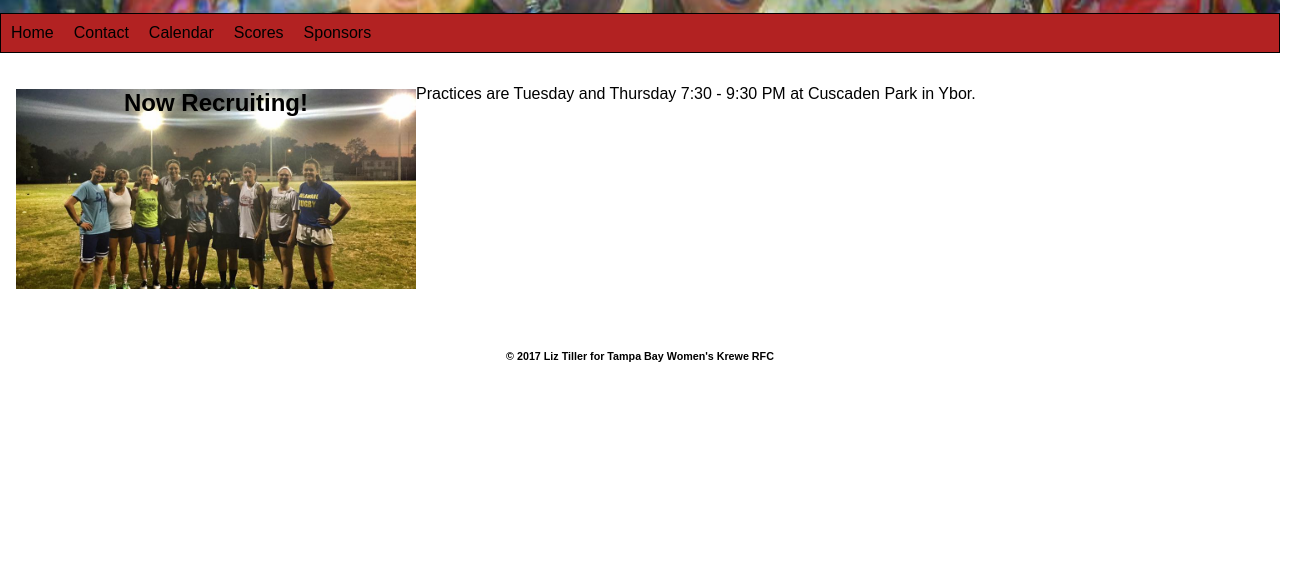
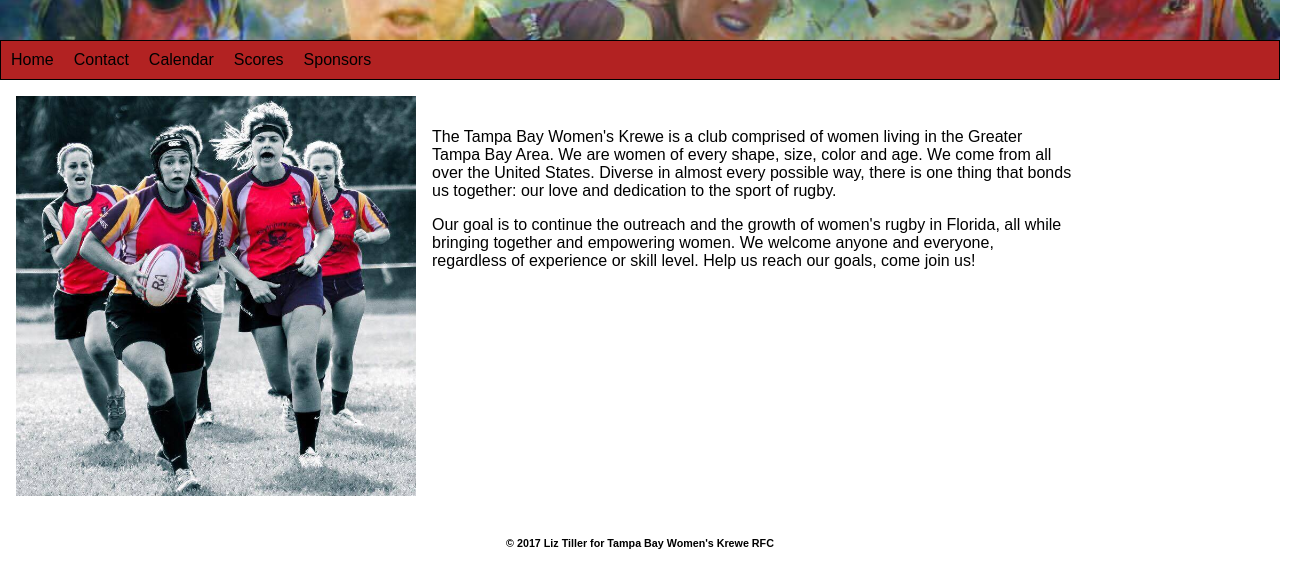
Before and after one commit to lizthrilla/womenskrewe, a React app: page / in a window 1280 px wide. Shown: the part 237-824 px from the top of the page, 1312 px wide, since content can reach past the window. Before the commit the page ends 800 px from the top, so only its background shows below. Built offline with nearby package versions, Linux system fonts and the light colour scheme; some packages are replaced by stand-ins of ours; a web font is replaced by a local one.

Commit message:
grey image added

```diff
--- a/src/components/App.js
+++ b/src/components/App.js
@@ -1,9 +1,11 @@
 import React, { Component } from 'react'
+
+import Recruit from './recruit'
 
 class App extends Component {
 
   render () {
-    return <div className='root'>
+    return <div className='.layout'>
       <div className='header'>
         <h1>Tampa Bay Women's Krewe RFC </h1>
       </div>
@@ -16,11 +18,7 @@ class App extends Component {
           <li>Sponsors</li>
         </ul>
       </nav>
-      <div className='recruit'>
-        <h2>Now Recruiting!</h2>
-        <p> Practices are Tuesday and Thursday 7:30 - 9:30 PM at Cuscaden Park in Ybor. </p>
-        <div className='practice' />
-      </div>
+      <Recruit />
       <div className='contact' />
       <div className='calendar' />
       <div className='scores' />
--- /dev/null
+++ b/src/components/recruit.js
@@ -0,0 +1,17 @@
+import React, { Component } from 'react'
+
+class Recruit extends Component {
+
+  render () {
+    return <div className='recruit'>
+      <div className='join' />
+      <div className='about'>
+        <p> The Tampa Bay Women's Krewe is a club comprised of women living in the Greater Tampa Bay Area. We are women of every shape, size, color and age. We come from all over the United States. Diverse in almost every possible way, there is one thing that bonds us together: our love and dedication to the sport of rugby. </p>
+
+        <p>Our goal is to continue the outreach and the growth of women's rugby in Florida, all while bringing together and empowering women. We welcome anyone and everyone, regardless of experience or skill level. Help us reach our goals, come join us!</p>
+      </div>
+    </div>
+  }
+}
+
+export default Recruit
--- a/src/styles/screen.scss
+++ b/src/styles/screen.scss
@@ -6,6 +6,7 @@ $base-font-family: sans-serif;
 
 html {
   text-size-adjust: 100%;
+  height: 100%;
 }
 
 body {
@@ -13,6 +14,20 @@ body {
 
   margin: 0;
   font: $base-text-size / 1 $base-font-family;
+}
+
+body,
+#root,
+.layout {
+  min-height: 100vh;
+}
+
+main {
+  max-width: 760px;
+  margin: 1em auto;
+  padding: 1em;
+  flex: 1;
+}
 
 nav {
   ul {
@@ -33,12 +48,12 @@ body {
     }
   }
 }
-}
 
-.root {
+.layout {
   display: flex;
   flex-direction: column;
   text-align: center;
+}
 
 .header {
   background-image: url('./montage.jpg');
@@ -59,16 +74,25 @@ body {
 
 .recruit {
   display: flex;
-    margin: 1em;
+  padding: 1em;
+  width: 100%;
 
-    h2 {
-      background-image: url('./practice.jpg');
-      height: 200px;
+  .join {
+    height: 400px;
     width: 400px;
+    background-image: url('./zombieRuggers.jpg');
+    background-position: center;
     background-size: cover;
     background-repeat: no-repeat;
-      background-position: center;
+  }
+
+  .about {
+    width: 50%;
+    flex-direction: column;
+    padding: 1em;
   }
 }
 
+footer {
+  text-align: center;
 }
```
Also changed, not shown: src/styles/joinNow2.jpg (renamed from krewepics/joinNow2.jpg), src/styles/zombieRuggers.jpg (added). Lines whose indentation alone changed are shown as unchanged.
